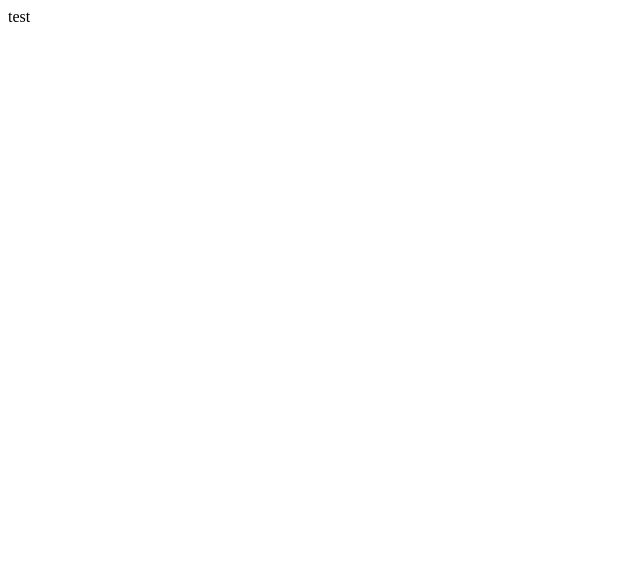
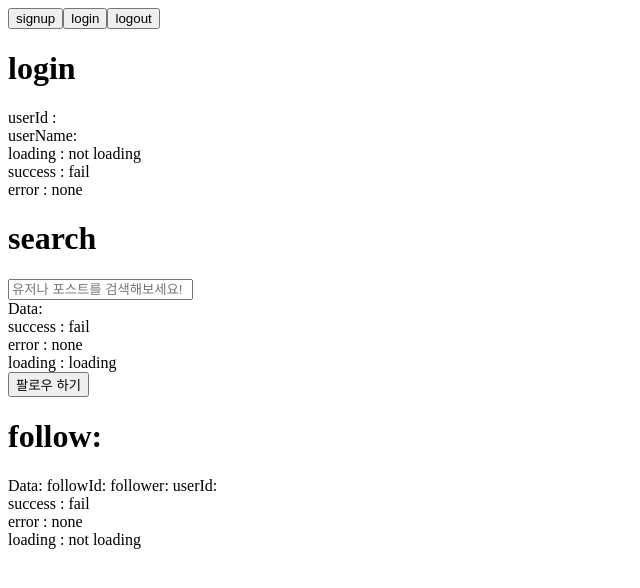
Before and after one commit to prgrms-fe-devcourse/FEDC4_Angola_NaYoung, a React (Vite) app: page / in a window 1280 px wide. Shown: the top 588 px of the page, without its empty margins (0-640 px from the left). Built offline with nearby package versions, Linux system fonts and the light colour scheme; no server answers.

Commit message:
feat: #7 - API 테스트 컴포넌트 추가

```diff
--- a/src/App.tsx
+++ b/src/App.tsx
@@ -1,5 +1,8 @@
 import { QueryClient, QueryClientProvider } from 'react-query';
 import { RecoilRoot } from 'recoil';
+import FetchTest from './components/FetchTest';
+import FollowTest from './components/FetchTest/FollowTest';
+import SearchTest from './components/FetchTest/SearchTest';
 
 const queryClient = new QueryClient();
 
@@ -7,7 +10,9 @@ const App = () => {
 	return (
 		<RecoilRoot>
 			<QueryClientProvider client={queryClient}>
-				<div>test</div>
+				<FetchTest />
+				<SearchTest />
+				<FollowTest />
 			</QueryClientProvider>
 		</RecoilRoot>
 	);
--- /dev/null
+++ b/src/components/FetchTest/FollowTest.tsx
@@ -0,0 +1,35 @@
+import { useFetchFollow } from '@/apis/follow';
+
+const FollowTest = () => {
+	const {
+		followMutate,
+		followData,
+		isFollowSuccess,
+		isFollowError,
+		isFollowLoading,
+	} = useFetchFollow();
+
+	return (
+		<>
+			<button
+				onClick={() => {
+					followMutate({ userId: '64f9848ef1dd5711361d61e9' });
+				}}>
+				팔로우 하기
+			</button>
+			<div>
+				<h1>follow: </h1>
+				<div>
+					Data: followId: {followData.followId}
+					follower: {followData.follower}
+					userId: {followData.userId}
+				</div>
+				<div>success : {isFollowSuccess ? 'success' : 'fail'}</div>
+				<div>error : {isFollowError ? 'error' : 'none'}</div>
+				<div>loading : {isFollowLoading ? 'loading' : 'not loading'}</div>
+			</div>
+		</>
+	);
+};
+
+export default FollowTest;
--- /dev/null
+++ b/src/components/FetchTest/SearchTest.tsx
@@ -0,0 +1,39 @@
+import { useState } from 'react';
+import { useFetchSearchPosts, useFetchSearchUsers } from '@/apis/search';
+
+const SearchTest = () => {
+	const [query, setQuery] = useState('');
+	const {
+		searchPostsData,
+		isSearchPostsSuccess,
+		isSearchPostsError,
+		isSearchPostsLoading,
+	} = useFetchSearchPosts({ query: 'min' });
+
+	// const {
+	// 	searchUsersData,
+	// 	isSearchUsersSuccess,
+	// 	isSearchUsersError,
+	// 	isSearchUsersLoading,
+	// } = useFetchSearchUsers({ query });
+
+	return (
+		<>
+			<div>
+				<h1>search</h1>
+				<input
+					type="text"
+					placeholder="유저나 포스트를 검색해보세요!"
+					value={query}
+					onChange={() => setQuery(query)}
+				/>
+				<div>Data:</div>
+				<div>success : {isSearchPostsSuccess ? 'success' : 'fail'}</div>
+				<div>error : {isSearchPostsError ? 'error' : 'none'}</div>
+				<div>loading : {isSearchPostsLoading ? 'loading' : 'not loading'}</div>
+			</div>
+		</>
+	);
+};
+
+export default SearchTest;
--- a/src/components/FetchTest/index.tsx
+++ b/src/components/FetchTest/index.tsx
@@ -31,12 +31,12 @@ const FetchTest = () => {
 				</button>
 				<button onClick={() => logOut()}>logout</button>
 			</div>
-			<div>
+			{/* <div>
 				<h1>signup</h1>
 				<div>loading : {isSignUpLoading ? 'loading' : 'not loading'}</div>
 				<div>success : {isSignUpSuccess ? 'success' : 'fail'}</div>
 				<div>error : {isSignUpError ? 'error' : 'none'}</div>
-			</div>
+			</div> */}
 			<div>
 				<h1>login</h1>
 				<div>userId : {loginData.userId}</div>
@@ -45,12 +45,12 @@ const FetchTest = () => {
 				<div>success : {isLoginSuccess ? 'success' : 'fail'}</div>
 				<div>error : {isLoginError ? 'error' : 'none'}</div>
 			</div>
-			<div>
+			{/* <div>
 				<h1>logOut</h1>
 				<div>loading : {isLogOutLoading ? 'loading' : 'not loading'}</div>
 				<div>success : {isLogOutSuccess ? 'success' : 'fail'}</div>
 				<div>error : {isLogOutError ? 'error' : 'none'}</div>
-			</div>
+			</div> */}
 		</>
 	);
 };
```
